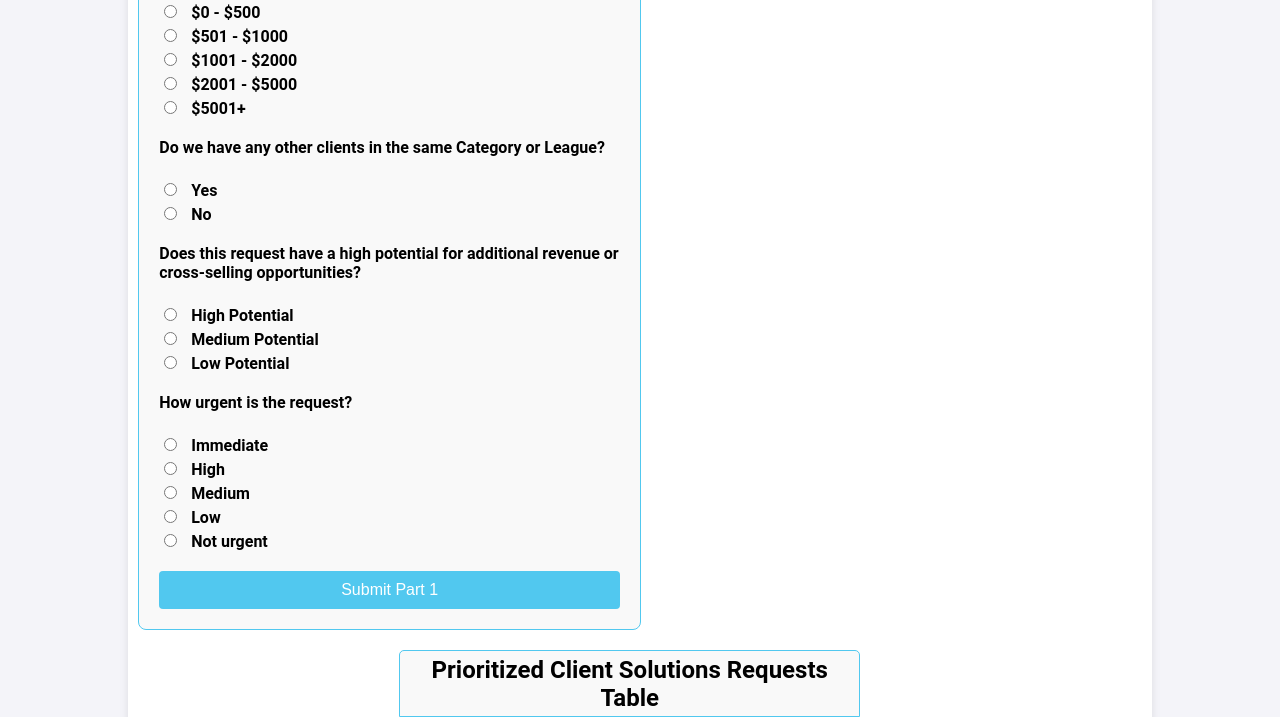
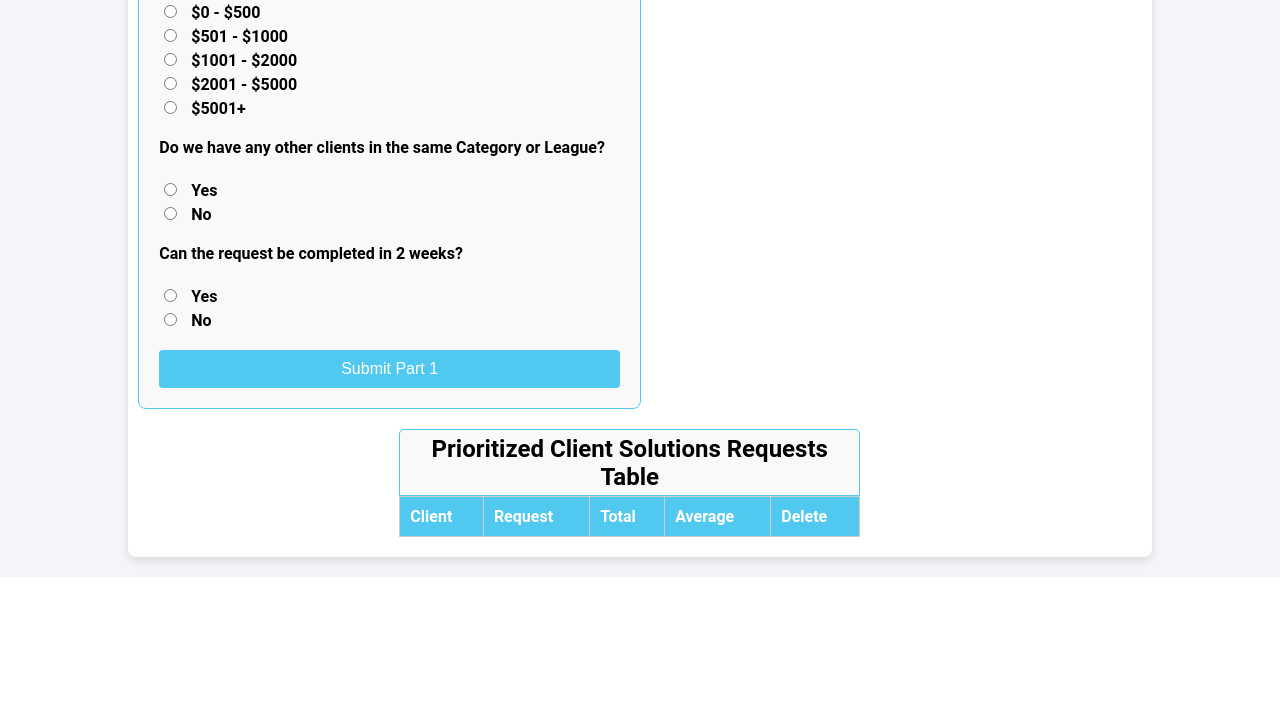
Before and after one commit to cbh49/suClientDash, a Flask app: page / in a window 1280 px wide. Shown: the part 712-1429 px from the top of the page. After the commit the page ends 1279 px from the top, so only its background shows below. Run offline with Flask 2, Linux system fonts and the light colour scheme; data comes from the database, SQL or seed files in the repository; data that the repository does not hold is empty.

Commit message:
Form debugging

```diff
--- a/main.py
+++ b/main.py
@@ -20,7 +20,9 @@ def create_tables():
             request TEXT NOT NULL,
             atRisk INTEGER NOT NULL,
             quarter INTEGER NOT NULL,
-            revenue INTEGER NOT NULL
+            revenue INTEGER NOT NULL,
+            comp INTEGER NOT NULL,
+            urgency INTEGER NOT NULL
         )
     ''')
     c.execute('''
@@ -34,6 +36,7 @@ def create_tables():
     ''')
     conn.commit()
     conn.close()
+
 
 create_tables()
 
@@ -60,12 +63,14 @@ def submit_form_part1():
         atRisk = int(data.get('atRisk'))
         quarter = int(data.get('quarter'))
         revenue = int(data.get('revenue'))
+        comp = int(data.get('comp'))
+        urgency = int(data.get('urgency'))
 
         conn = get_db()
         c = conn.cursor()
-        c.execute('''INSERT INTO partial_requests (client, request, atRisk, quarter, revenue)
-                     VALUES (?, ?, ?, ?, ?)''',
-                  (client, request_text, atRisk, quarter, revenue))
+        c.execute('''INSERT INTO partial_requests (client, request, atRisk, quarter, revenue, comp, urgency)
+                     VALUES (?, ?, ?, ?, ?, ?, ?)''',
+                  (client, request_text, atRisk, quarter, revenue, comp, urgency))
         conn.commit()
 
         partial_requests = fetch_partial_requests()
@@ -74,6 +79,7 @@ def submit_form_part1():
         return jsonify(partial_requests)
     except Exception as e:
         return jsonify({'error': str(e)}), 500
+
 
 @app.route('/submit-form-part2', methods=['POST'])
 def submit_form_part2():
@@ -91,9 +97,9 @@ def submit_form_part2():
         if partial_request is None:
             return jsonify({'error': 'Partial request not found'}), 404
 
-        atRisk, quarter, revenue = partial_request[3], partial_request[4], partial_request[5]
-        total = atRisk + quarter + revenue + scout + country + resources + strategic
-        average = total / 7.0
+        atRisk, quarter, revenue, comp, urgency = partial_request[3], partial_request[4], partial_request[5], partial_request[6], partial_request[7]
+        total = atRisk + quarter + revenue + comp + urgency + scout + country + resources + strategic
+        average = total / 9.0  # Adjusted for the new total number of factors
 
         conn = get_db()
         c = conn.cursor()
@@ -109,6 +115,7 @@ def submit_form_part2():
         return jsonify(final_requests)
     except Exception as e:
         return jsonify({'error': str(e)}), 500
+
 
 
 
--- a/templates/index.html
+++ b/templates/index.html
@@ -73,26 +73,11 @@
                     <label for="compNo" class="inline-label">No</label>
                 </div>
                 <div class="form-group">
-                    <label for="additional">Does this request have a high potential for additional revenue or cross-selling opportunities?</label><br>
-                    <input type="radio" id="additional5" name="additional" value="5" required>
-                    <label for="additional5" class="inline-label">High Potential</label><br>
-                    <input type="radio" id="additional3" name="additional" value="3">
-                    <label for="additional3" class="inline-label">Medium Potential</label><br>
-                    <input type="radio" id="additional1" name="additional" value="1">
-                    <label for="additional1" class="inline-label">Low Potential</label>
-                </div>
-                <div class="form-group">
-                    <label for="urgency">How urgent is the request?</label><br>
-                    <input type="radio" id="urgency5" name="urgency" value="5" required>
-                    <label for="urgency5" class="inline-label">Immediate</label><br>
-                    <input type="radio" id="urgency4" name="urgency" value="4">
-                    <label for="urgency4" class="inline-label">High</label><br>
-                    <input type="radio" id="urgency3" name="urgency" value="3">
-                    <label for="urgency3" class="inline-label">Medium</label><br>
-                    <input type="radio" id="urgency2" name="urgency" value="2">
-                    <label for="urgency2" class="inline-label">Low</label><br>
-                    <input type="radio" id="urgency0" name="urgency" value="0">
-                    <label for="urgency0" class="inline-label">Not urgent</label>
+                    <label for="urgency">Can the request be completed in 2 weeks?</label><br>
+                    <input type="radio" id="urgencyYes" name="urgency" value="0" required>
+                    <label for="urgencyYes" class="inline-label">Yes</label><br>
+                    <input type="radio" id="urgencyNo" name="urgency" value="3">
+                    <label for="urgencyNo" class="inline-label">No</label>
                 </div>
                 <button type="submit" id="submitBtn1">Submit Part 1</button>
             </form>
```
Also changed, not shown: sql.py (+13 -2 lines).
